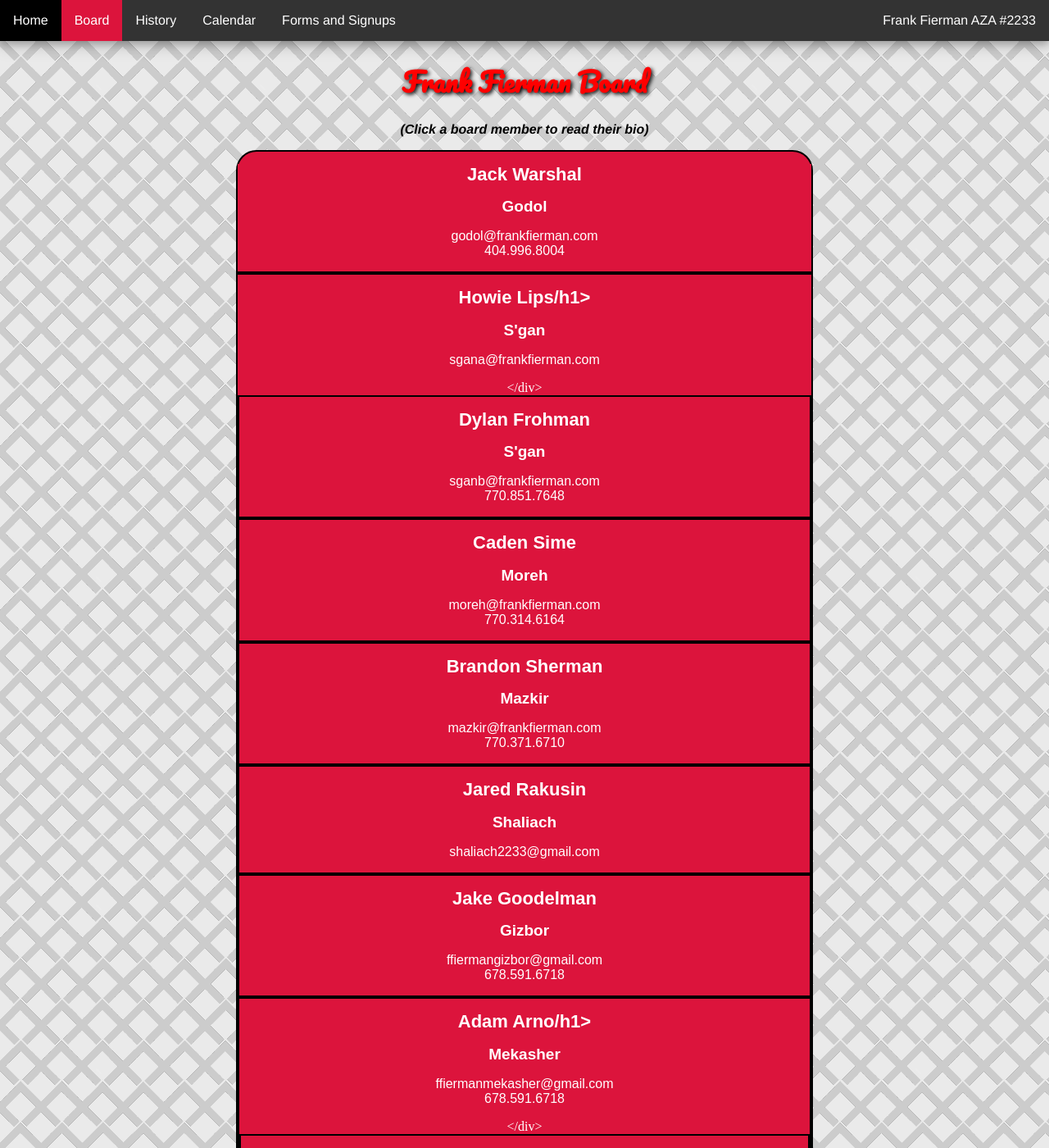
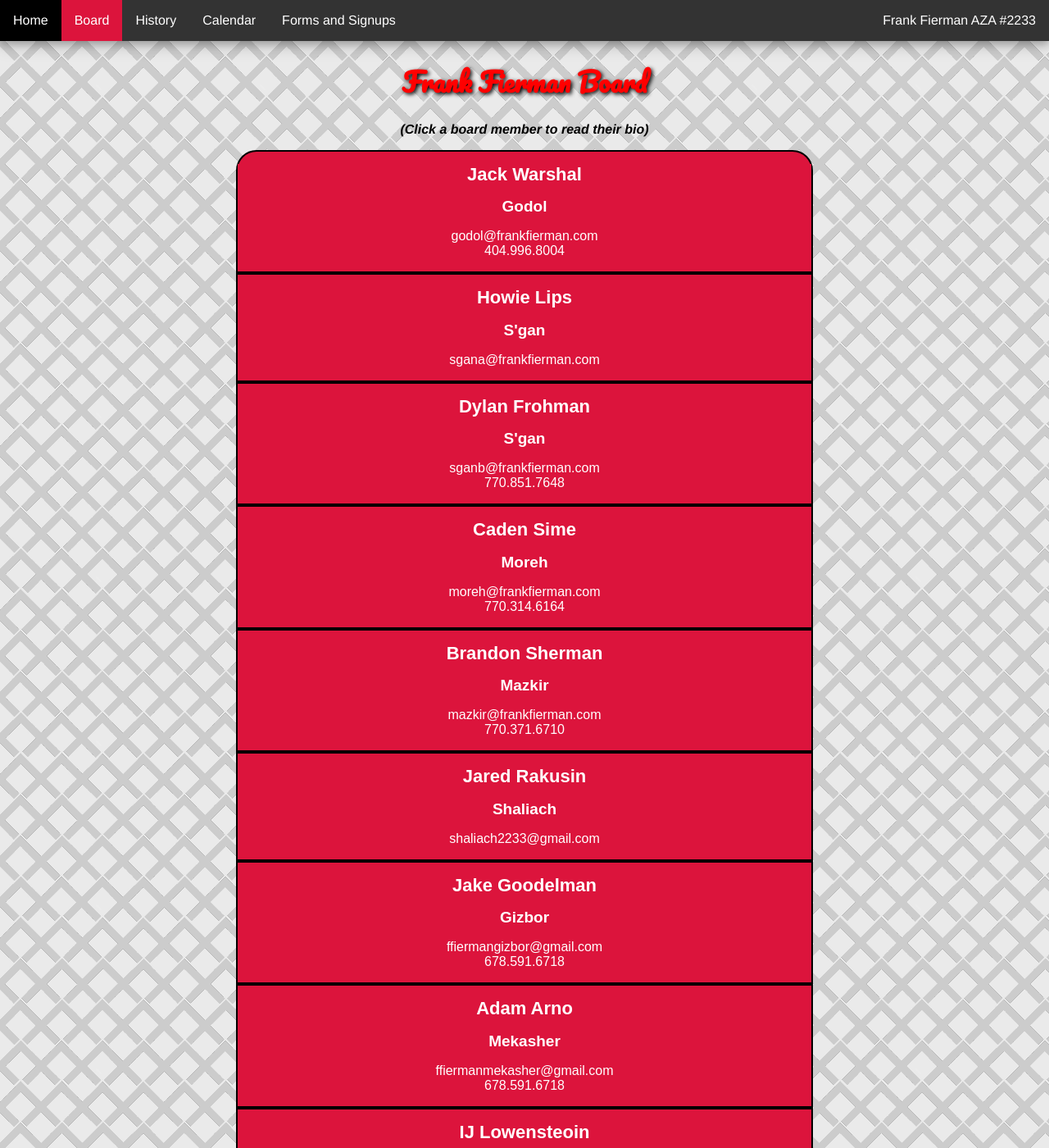
Before and after one commit to fiermanmazkir/fiermanmazkir.github.io, a Jekyll site: the page built from board/index.md, in a window 1280 px wide and 1400 px high. Shown: the whole window at 82% size. Built offline with Jekyll 4.4.1, drawn with Linux system fonts in a browser that asks for light colours; comment, search, counter and statistics services are not loaded; some of the changed text lies outside the part shown.

Commit message:
Update index.md

```diff
--- a/board/index.md
+++ b/board/index.md
@@ -87,7 +87,7 @@ body {background-image: url("/images/FBackgroundSmall.png")
 </div>
 
 <div class="board">
-<h1 class="board">Howie Lips/h1>
+<h1 class="board">Howie Lips</h1>
 	 <h2 class="board">S'gan</h2>
 	 <p class="board">sgana@frankfierman.com<br>
 	 </p>
@@ -133,7 +133,7 @@ body {background-image: url("/images/FBackgroundSmall.png")
 	 </div>
 
 <div class="board">
-         <h1 class="board">Adam Arno/h1>
+         <h1 class="board">Adam Arno</h1>
 	 <h2 class="board">Mekasher</h2>
 	 <p class="board">ffiermanmekasher@gmail.com<br>
 	 678.591.6718
@@ -141,7 +141,7 @@ body {background-image: url("/images/FBackgroundSmall.png")
 	 </div>
 
 <div class="board" id="bottom">
-         <h1 class="board">IJ Lowensteoin/h1>
+         <h1 class="board">IJ Lowensteoin</h1>
 	 <h2 class="board">Sopher</h2>
 	 <p class="board">fiermansophera@gmail.com<br>
 	 </p>
```
